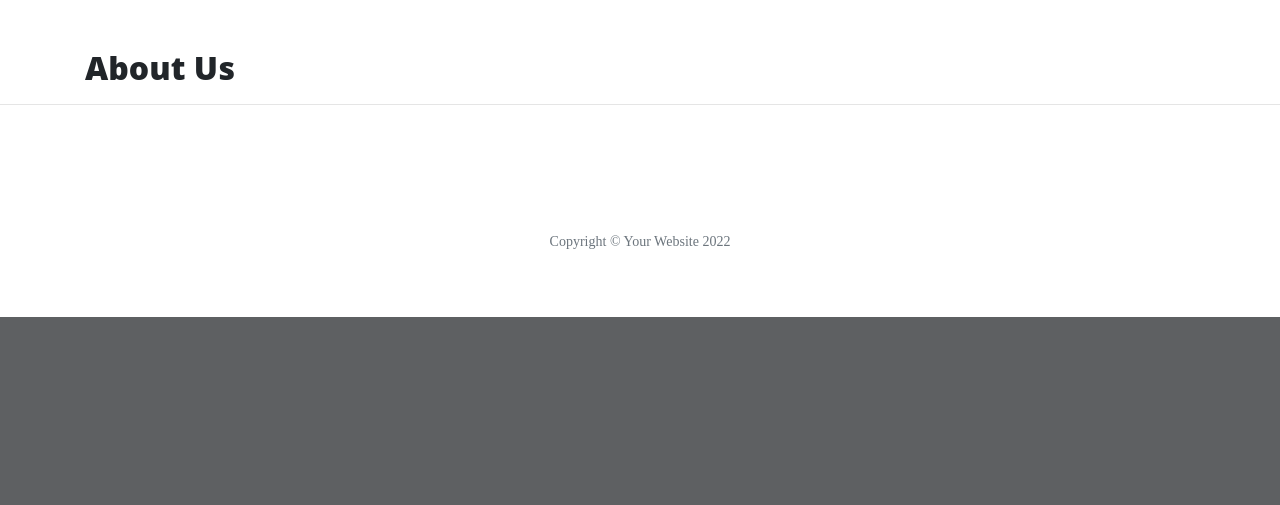
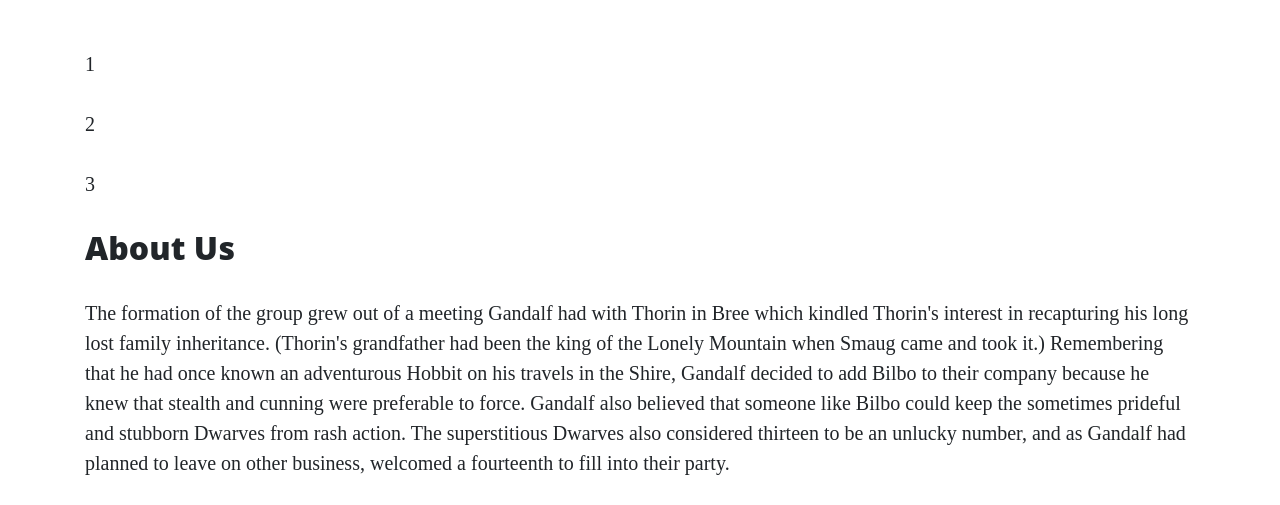
Before and after one commit to annagabain/Flask-framework-walkthrough, a Flask app: page /about in a window 1280 px wide. Shown: the part 629-1134 px from the top of the page. Before the commit the page ends 946 px from the top, so only its background shows below. Run offline with Flask 2, Linux system fonts and the light colour scheme; some libraries are stand-ins or nearby versions.

Commit message:
Use For Loops Inside HTML and debug the missing styles

```diff
--- a/run.py
+++ b/run.py
@@ -12,7 +12,7 @@
 
 @app.route("/about")
 def about():
-    return render_template("about.html", page_title="About Us")
+    return render_template("about.html", page_title="About Us", n_s=[1, 2, 3])
 
 
 @app.route("/contact")
--- /dev/null
+++ b/static/css/style.css
@@ -0,0 +1,3 @@
+.col-md-5 img {
+    width: 100%;
+}
--- a/templates/about.html
+++ b/templates/about.html
@@ -1,4 +1,47 @@
 {% extends "base.html" %}
 {% block content %}
+{% for number in n_s %}
+<p>{{ number }}</p>
+{% endfor %}
 <h2> {{ page_title }}</h2>
+<p>
+    The formation of the group grew out of a meeting Gandalf had with Thorin in Bree which kindled Thorin's interest in
+    recapturing his long lost family inheritance. (Thorin's grandfather had been the king of the Lonely Mountain when
+    Smaug came and took it.) Remembering that he had once known an adventurous Hobbit on his travels in the Shire,
+    Gandalf decided to add Bilbo to their company because he knew that stealth and cunning were preferable to force.
+    Gandalf also believed that someone like Bilbo could keep the sometimes prideful and stubborn Dwarves from rash
+    action. The superstitious Dwarves also considered thirteen to be an unlucky number, and as Gandalf had planned to
+    leave on other business, welcomed a fourteenth to fill into their party.
+</p>
+
+<div class="row featurette">
+    <div class="col-md-7">
+        <h3>Thorin Oakenshield</h3>
+        <p>
+            In the year TA 2746, Thorin II was born to Dwarven prince Thráin II in the mountain city of The Lonely Mountain.
+            Early in his youth, he and the other Dwarves of the Lonely Mountain were forced to flee by the dragon Smaug in TA
+            2770. While in exile, he quickly grew to become a capable warrior. This was demonstrated when he participated in the
+            Battle of Azanulbizar in TA 2799. He marched with one of the Dwarven armies beneath the East-gate of Moria. At some
+            point in the fighting, his shield broke, and using an oaken tree branch found on the floor as a shield, he gained
+            the epithet "Oakenshield," which would remain with him even in death.
+        </p>
+    </div>
+    <div class="col-md-5">
+        <img src="https://vignette.wikia.nocookie.net/lotr/images/3/3f/ThorinBIG.jpg" alt="">
+    </div>
+</div>
+
+<div class="row featurette">
+    <div class="col-md-5">
+        <img src="https://vignette.wikia.nocookie.net/lotr/images/b/b4/The-Hobbit-Fili-and-Kili.jpg" alt="">
+    </div>
+    <div class="col-md-7">
+        <h3>Fili and Kili</h3>
+        <p>
+            Fíli and Kíli were nephews of Thorin, who was the elder brother of their mother Dís. They were also nephews of
+            Frerin, grandsons of Thráin II, and great-grandsons of Thrór. Fíli's most distinguishing feature was his long nose,
+            the longest of any of the Dwarves in Thorin's company.
+        </p>
+    </div>
+</div>
 {% endblock %}
--- a/templates/base.html
+++ b/templates/base.html
@@ -5,6 +5,7 @@
     <meta http-equiv="X-UA-Compatible" content="IE=edge">
     <link rel="stylesheet" href="{{ url_for('static', filename='vendor/bootstrap/css/bootstrap.min.css') }}">
     <link rel="stylesheet" href="{{url_for('static', filename='css/clean-blog.min.css')}}">
+	<link rel="stylesheet" href="{{ url_for('static', filename='css/style.css') }}" type="text/css">
     <meta name="viewport" content="width=device-width, initial-scale=1.0">
     <title>Hello Flask</title>
 </head>
```
